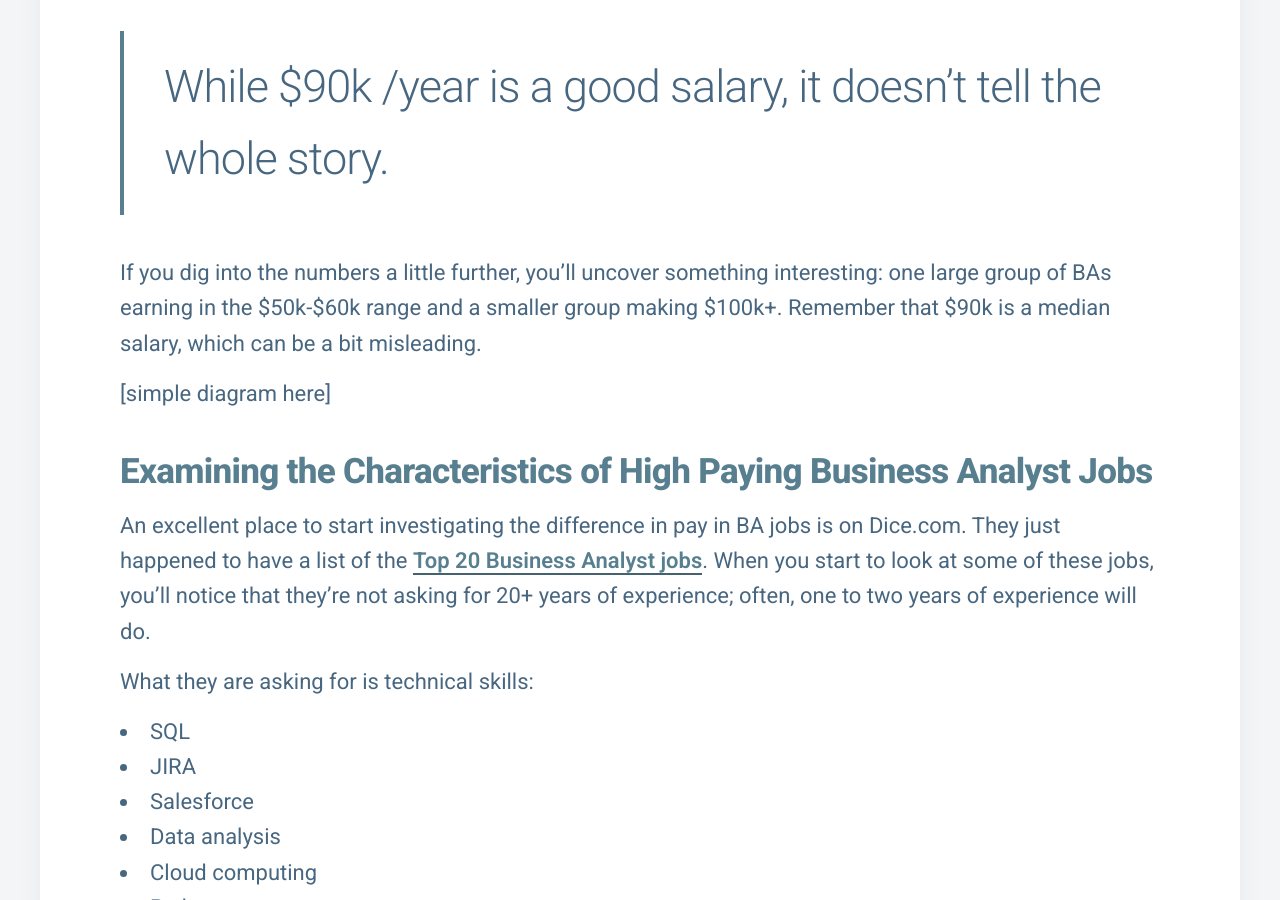
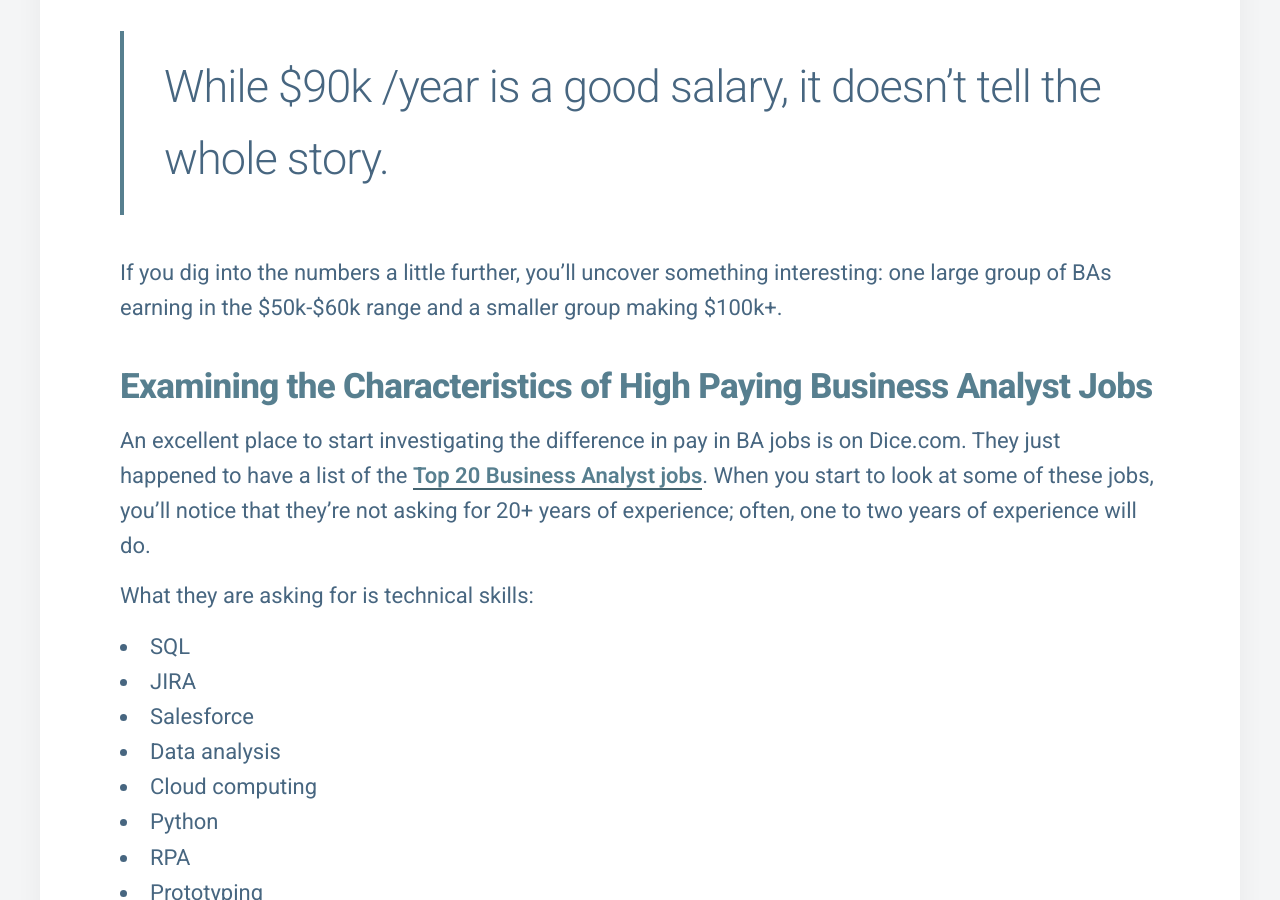
Before and after one commit to batechnologyguru/batetechnology, a Jekyll site: the page built from _posts/2020-10-28-batechnology-guru-launch.md, in a window 1280 px wide and 900 px high, scrolled down 983 px. Built offline with Jekyll 4.4.1, drawn with Linux system fonts in a browser that asks for light colours; nearby versions of some CDN libraries; some web fonts are replaced.

Commit message:
Update from Forestry.io batechnologyguru updated _posts/2020-10-28-batechnology-guru-launch.md

```diff
--- a/_posts/2020-10-28-batechnology-guru-launch.md
+++ b/_posts/2020-10-28-batechnology-guru-launch.md
@@ -11,9 +11,7 @@ According to the [US Bureau of Labor Statistics,](https://www.bls.gov/ooh/busine
 
 > While $90k /year is a good salary, it doesn't tell the whole story.
 
-If you dig into the numbers a little further, you'll uncover something interesting: one large group of BAs earning in the $50k-$60k range and a smaller group making $100k+. Remember that $90k is a median salary, which can be a bit misleading.
-
-\[simple diagram here\]
+If you dig into the numbers a little further, you'll uncover something interesting: one large group of BAs earning in the $50k-$60k range and a smaller group making $100k+.
 
 ## Examining the Characteristics of High Paying Business Analyst Jobs
 
```
